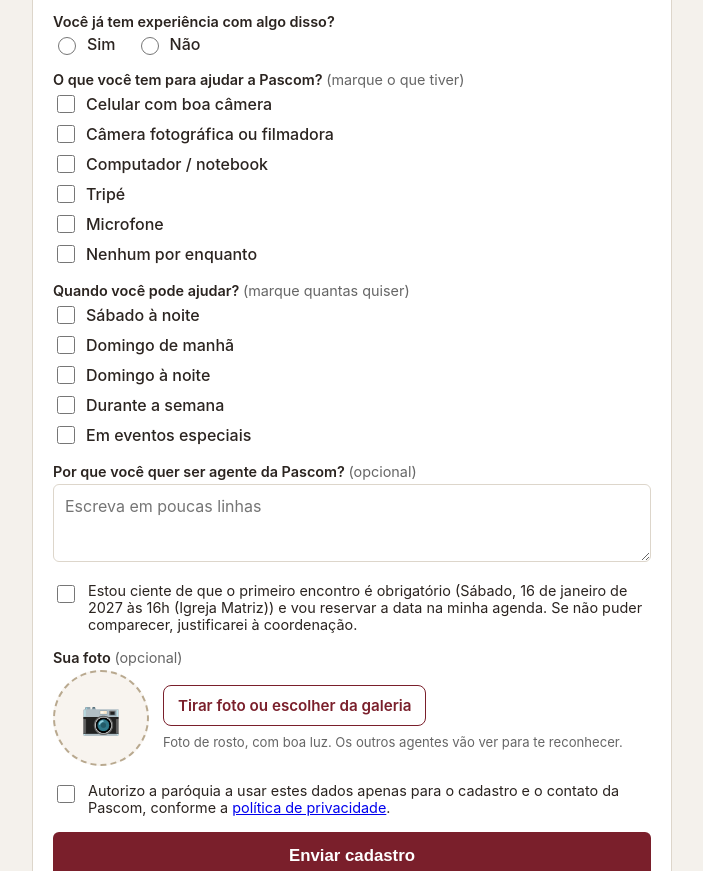
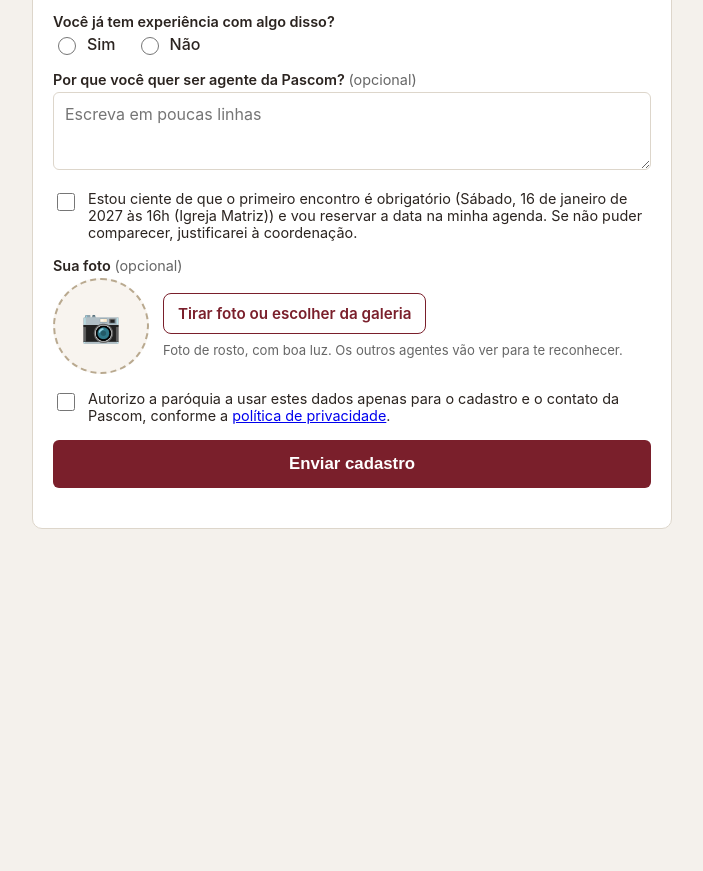
Before and after one commit to pascomscjmarilia-creator/paroquia-documentos, a plain HTML site: page agente-pascom-novo.html in a window 1280 px wide. Shown: the part 1184-2055 px from the top of the page, without its empty margins (288-991 px from the left). After the commit the page ends 1773 px from the top, so only its background shows below. Drawn offline with Linux system fonts and the light colour scheme.

Commit message:
Update agente-pascom-novo.html

```diff
--- a/agente-pascom-novo.html
+++ b/agente-pascom-novo.html
@@ -145,29 +145,6 @@
         <div id="blocoExperienciaTexto" hidden>
           <label for="experienciaTexto">Conte em uma frase</label>
           <input type="text" id="experienciaTexto" maxlength="200" autocomplete="off" placeholder="Ex.: fotografo eventos, edito vídeos no celular…">
-        </div>
-
-        <div>
-          <span class="rotulo">O que você tem para ajudar a Pascom? <span style="font-weight:400;color:#666;">(marque o que tiver)</span></span>
-          <div class="ag-lista" id="listaEquipamentos">
-            <label><input type="checkbox" name="equipamentos" value="Celular com boa câmera"> Celular com boa câmera</label>
-            <label><input type="checkbox" name="equipamentos" value="Câmera fotográfica ou filmadora"> Câmera fotográfica ou filmadora</label>
-            <label><input type="checkbox" name="equipamentos" value="Computador / notebook"> Computador / notebook</label>
-            <label><input type="checkbox" name="equipamentos" value="Tripé"> Tripé</label>
-            <label><input type="checkbox" name="equipamentos" value="Microfone"> Microfone</label>
-            <label><input type="checkbox" name="equipamentos" value="Nenhum por enquanto"> Nenhum por enquanto</label>
-          </div>
-        </div>
-
-        <div>
-          <span class="rotulo">Quando você pode ajudar? <span style="font-weight:400;color:#666;">(marque quantas quiser)</span></span>
-          <div class="ag-lista" id="listaDisponibilidade">
-            <label><input type="checkbox" name="disponibilidade" value="Sábado à noite"> Sábado à noite</label>
-            <label><input type="checkbox" name="disponibilidade" value="Domingo de manhã"> Domingo de manhã</label>
-            <label><input type="checkbox" name="disponibilidade" value="Domingo à noite"> Domingo à noite</label>
-            <label><input type="checkbox" name="disponibilidade" value="Durante a semana"> Durante a semana</label>
-            <label><input type="checkbox" name="disponibilidade" value="Em eventos especiais"> Em eventos especiais</label>
-          </div>
         </div>
 
         <div>
@@ -408,16 +385,14 @@
     e.preventDefault();
     resultado.textContent = ''; resultado.className = '';
     const base = lerBase(); if (!base) return;
-    const areas = marcados('areas'), equipamentos = marcados('equipamentos'), disponibilidade = marcados('disponibilidade');
+    const areas = marcados('areas');
     const experiencia = marcado('experiencia'), experienciaTexto = el('experienciaTexto').value.trim();
     if (!areas.length) return mostrarErro('Marque pelo menos uma área em que gostaria de ajudar.');
     if (!experiencia) return mostrarErro('Informe se você já tem experiência.');
-    if (!equipamentos.length) return mostrarErro('Marque o que você tem para ajudar (ou "Nenhum por enquanto").');
-    if (!disponibilidade.length) return mostrarErro('Marque quando você pode ajudar.');
     if (encontroValido() && !el('confirmaEncontro').checked) return mostrarErro('Confirme que está ciente do primeiro encontro obrigatório.');
     const payload = Object.assign(base, {
       situacao: 'Novo agente',
-      areas, equipamentos, disponibilidade,
+      areas,
       experiencia: experiencia === 'Sim' ? (experienciaTexto ? 'Sim: ' + experienciaTexto : 'Sim') : 'Não',
       motivacao: el('motivacao').value.trim(),
       confirmouEncontro: !!encontroValido() && el('confirmaEncontro').checked
```
